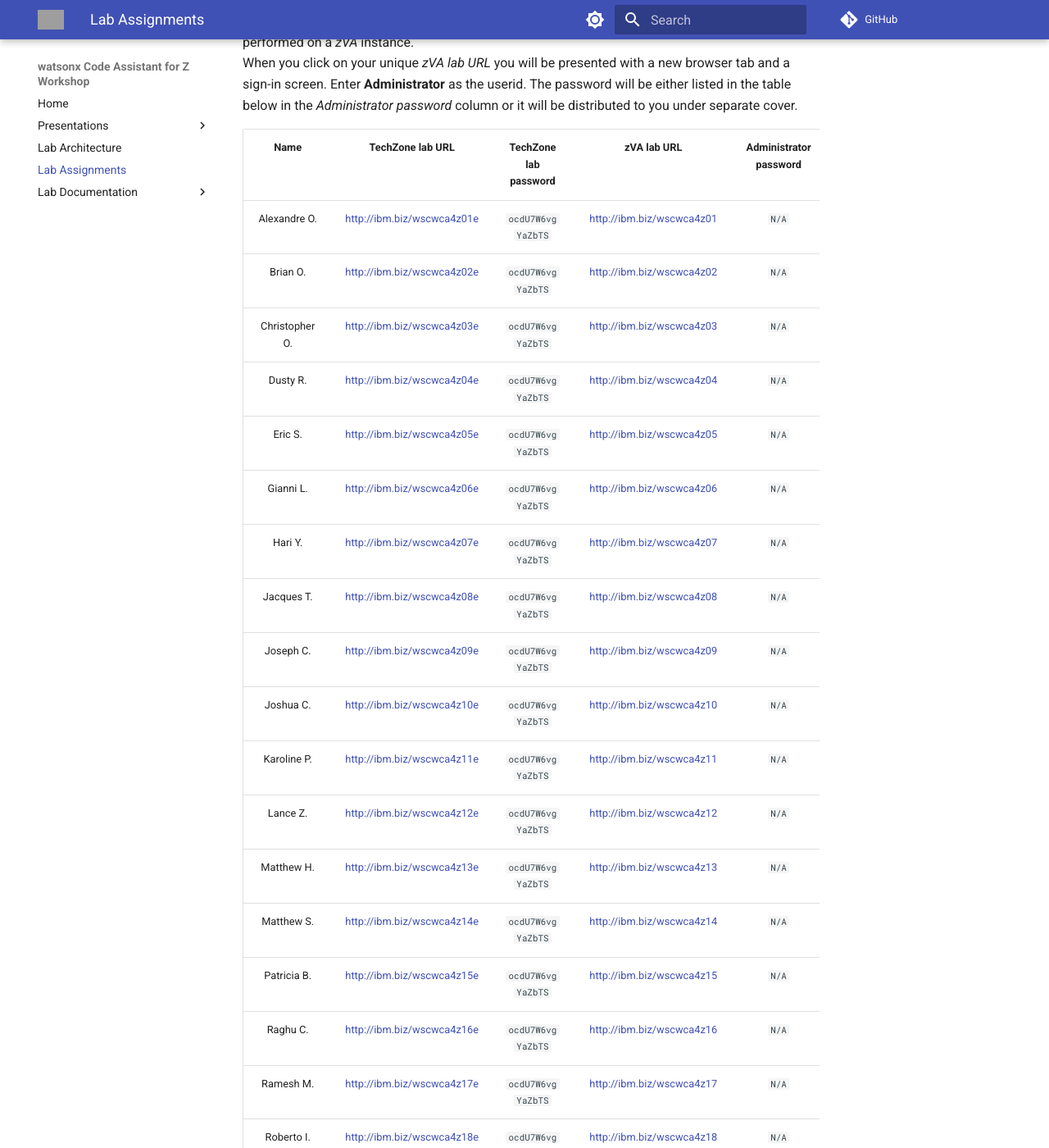
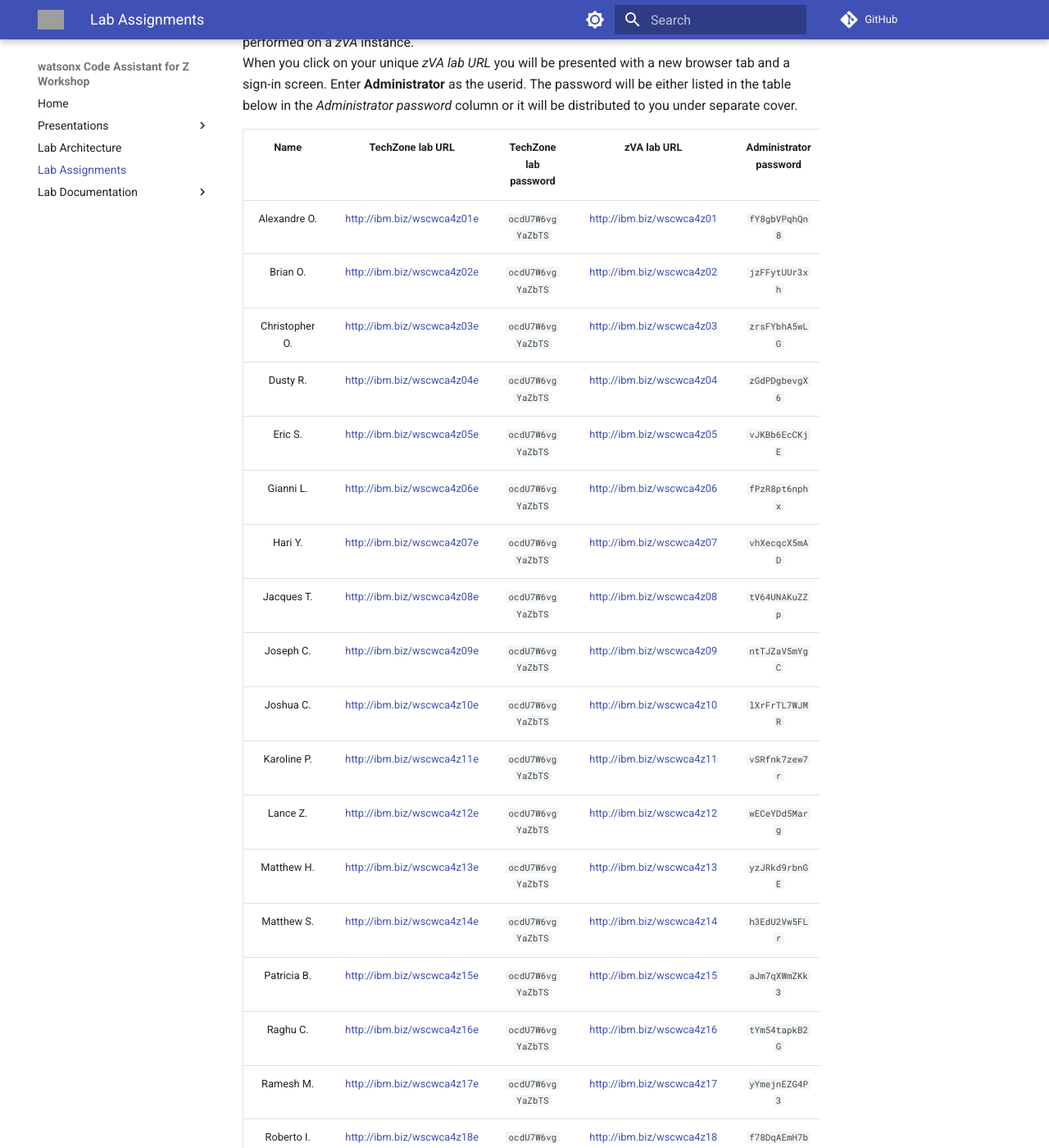
Before and after one commit to ibm-wsc/WCA4Z-Wildfire-Workshop, an MkDocs documentation site: the page built from docs/lab-assignments.md, in a window 1280 px wide and 1400 px high, scrolled down 480 px. Shown: the whole window at 82% size. Built offline with MkDocs 1.6.1 and Material for MkDocs 9.7.7, drawn with Linux system fonts in a browser that asks for light colours; comment, search, counter and statistics services are not loaded; some of the changed lines change nothing that is shown; some of the changed text lies outside the part shown; grey boxes are pictures that could not be loaded.

Commit message:
lab credentials

```diff
--- a/docs/lab-assignments.md
+++ b/docs/lab-assignments.md
@@ -11,32 +11,32 @@
 
 |Name| TechZone lab URL|TechZone lab password| zVA lab URL | Administrator password|
 |:--:|:-------------:|:--------------------:|:-:|:-:|
-|Alexandre O.|[http://ibm.biz/wscwca4z01e](http://ibm.biz/wscwca4z01e){target=_new}|`ocdU7W6vgYaZbTS`|[http://ibm.biz/wscwca4z01](http://ibm.biz/wscwca4z01){target=_new}|`N/A`|
-|Brian O.|[http://ibm.biz/wscwca4z02e](http://ibm.biz/wscwca4z02e){target=_new}|`ocdU7W6vgYaZbTS`|[http://ibm.biz/wscwca4z02](http://ibm.biz/wscwca4z02){target=_new}|`N/A`|
-|Christopher O.|[http://ibm.biz/wscwca4z03e](http://ibm.biz/wscwca4z03e){target=_new}|`ocdU7W6vgYaZbTS`|[http://ibm.biz/wscwca4z03](http://ibm.biz/wscwca4z03){target=_new}|`N/A`|
-|Dusty R.|[http://ibm.biz/wscwca4z04e](http://ibm.biz/wscwca4z04e){target=_new}|`ocdU7W6vgYaZbTS`|[http://ibm.biz/wscwca4z04](http://ibm.biz/wscwca4z04){target=_new}|`N/A`|
-|Eric S.|[http://ibm.biz/wscwca4z05e](http://ibm.biz/wscwca4z05e){target=_new}|`ocdU7W6vgYaZbTS`|[http://ibm.biz/wscwca4z05](http://ibm.biz/wscwca4z05){target=_new}|`N/A`|
-|Gianni L.|[http://ibm.biz/wscwca4z06e](http://ibm.biz/wscwca4z06e){target=_new}|`ocdU7W6vgYaZbTS`|[http://ibm.biz/wscwca4z06](http://ibm.biz/wscwca4z06){target=_new}|`N/A`|
-|Hari Y.|[http://ibm.biz/wscwca4z07e](http://ibm.biz/wscwca4z07e){target=_new}|`ocdU7W6vgYaZbTS`|[http://ibm.biz/wscwca4z07](http://ibm.biz/wscwca4z07){target=_new}|`N/A`|
-|Jacques T.|[http://ibm.biz/wscwca4z08e](http://ibm.biz/wscwca4z08e){target=_new}|`ocdU7W6vgYaZbTS`|[http://ibm.biz/wscwca4z08](http://ibm.biz/wscwca4z08){target=_new}|`N/A`|
-|Joseph C.|[http://ibm.biz/wscwca4z09e](http://ibm.biz/wscwca4z09e){target=_new}|`ocdU7W6vgYaZbTS`|[http://ibm.biz/wscwca4z09](http://ibm.biz/wscwca4z09){target=_new}|`N/A`|
-|Joshua C.|[http://ibm.biz/wscwca4z10e](http://ibm.biz/wscwca4z10e){target=_new}|`ocdU7W6vgYaZbTS`|[http://ibm.biz/wscwca4z10](http://ibm.biz/wscwca4z10){target=_new}|`N/A`|
-|Karoline P.|[http://ibm.biz/wscwca4z11e](http://ibm.biz/wscwca4z11e){target=_new}|`ocdU7W6vgYaZbTS`|[http://ibm.biz/wscwca4z11](http://ibm.biz/wscwca4z11){target=_new}|`N/A`|
-|Lance Z.|[http://ibm.biz/wscwca4z12e](http://ibm.biz/wscwca4z12e){target=_new}|`ocdU7W6vgYaZbTS`|[http://ibm.biz/wscwca4z12](http://ibm.biz/wscwca4z12){target=_new}|`N/A`|
-|Matthew H.|[http://ibm.biz/wscwca4z13e](http://ibm.biz/wscwca4z13e){target=_new}|`ocdU7W6vgYaZbTS`|[http://ibm.biz/wscwca4z13](http://ibm.biz/wscwca4z13){target=_new}|`N/A`|
-|Matthew S.|[http://ibm.biz/wscwca4z14e](http://ibm.biz/wscwca4z14e){target=_new}|`ocdU7W6vgYaZbTS`|[http://ibm.biz/wscwca4z14](http://ibm.biz/wscwca4z14){target=_new}|`N/A`|
-|Patricia B.|[http://ibm.biz/wscwca4z15e](http://ibm.biz/wscwca4z15e){target=_new}|`ocdU7W6vgYaZbTS`|[http://ibm.biz/wscwca4z15](http://ibm.biz/wscwca4z15){target=_new}|`N/A`|
-|Raghu C.|[http://ibm.biz/wscwca4z16e](http://ibm.biz/wscwca4z16e){target=_new}|`ocdU7W6vgYaZbTS`|[http://ibm.biz/wscwca4z16](http://ibm.biz/wscwca4z16){target=_new}|`N/A`|
-|Ramesh M.|[http://ibm.biz/wscwca4z17e](http://ibm.biz/wscwca4z17e){target=_new}|`ocdU7W6vgYaZbTS`|[http://ibm.biz/wscwca4z17](http://ibm.biz/wscwca4z17){target=_new}|`N/A`|
-|Roberto I.|[http://ibm.biz/wscwca4z18e](http://ibm.biz/wscwca4z18e){target=_new}|`ocdU7W6vgYaZbTS`|[http://ibm.biz/wscwca4z18](http://ibm.biz/wscwca4z18){target=_new}|`N/A`|
-|Ryan M.|[http://ibm.biz/wscwca4z19e](http://ibm.biz/wscwca4z19e){target=_new}|`ocdU7W6vgYaZbTS`|[http://ibm.biz/wscwca4z19](http://ibm.biz/wscwca4z19){target=_new}|`N/A`|
-|Shoaib A.|[http://ibm.biz/wscwca4z20e](http://ibm.biz/wscwca4z20e){target=_new}|`ocdU7W6vgYaZbTS`|[http://ibm.biz/wscwca4z20](http://ibm.biz/wscwca4z20){target=_new}|`N/A`|
-|Skip W.|[http://ibm.biz/wscwca4z21e](http://ibm.biz/wscwca4z21e){target=_new}|`ocdU7W6vgYaZbTS`|[http://ibm.biz/wscwca4z21](http://ibm.biz/wscwca4z21){target=_new}|`N/A`|
-|Swapna K.|[http://ibm.biz/wscwca4z22e](http://ibm.biz/wscwca4z22e){target=_new}|`ocdU7W6vgYaZbTS`|[http://ibm.biz/wscwca4z22](http://ibm.biz/wscwca4z22){target=_new}|`N/A`|
-|Todd Z.|[http://ibm.biz/wscwca4z23e](http://ibm.biz/wscwca4z23e){target=_new}|`ocdU7W6vgYaZbTS`|[http://ibm.biz/wscwca4z23](http://ibm.biz/wscwca4z23){target=_new}|`N/A`|
-|Victor R.|[http://ibm.biz/wscwca4z24e](http://ibm.biz/wscwca4z24e){target=_new}|`ocdU7W6vgYaZbTS`|[http://ibm.biz/wscwca4z24](http://ibm.biz/wscwca4z24){target=_new}|`N/A`|
-|Vincent T.|[http://ibm.biz/wscwca4z25e](http://ibm.biz/wscwca4z25e){target=_new}|`ocdU7W6vgYaZbTS`|[http://ibm.biz/wscwca4z25](http://ibm.biz/wscwca4z25){target=_new}|`N/A`|
-|Viswasarathy R.|[http://ibm.biz/wscwca4z26e](http://ibm.biz/wscwca4z26e){target=_new}|`ocdU7W6vgYaZbTS`|[http://ibm.biz/wscwca4z26](http://ibm.biz/wscwca4z26){target=_new}|`N/A`|
+|Alexandre O.|[http://ibm.biz/wscwca4z01e](http://ibm.biz/wscwca4z01e){target=_new}|`ocdU7W6vgYaZbTS`|[http://ibm.biz/wscwca4z01](http://ibm.biz/wscwca4z01){target=_new}|`fY8gbVPqhQn8`|
+|Brian O.|[http://ibm.biz/wscwca4z02e](http://ibm.biz/wscwca4z02e){target=_new}|`ocdU7W6vgYaZbTS`|[http://ibm.biz/wscwca4z02](http://ibm.biz/wscwca4z02){target=_new}|`jzFFytUUr3xh`|
+|Christopher O.|[http://ibm.biz/wscwca4z03e](http://ibm.biz/wscwca4z03e){target=_new}|`ocdU7W6vgYaZbTS`|[http://ibm.biz/wscwca4z03](http://ibm.biz/wscwca4z03){target=_new}|`zrsFYbhA5wLG`|
+|Dusty R.|[http://ibm.biz/wscwca4z04e](http://ibm.biz/wscwca4z04e){target=_new}|`ocdU7W6vgYaZbTS`|[http://ibm.biz/wscwca4z04](http://ibm.biz/wscwca4z04){target=_new}|`zGdPDgbevgX6`|
+|Eric S.|[http://ibm.biz/wscwca4z05e](http://ibm.biz/wscwca4z05e){target=_new}|`ocdU7W6vgYaZbTS`|[http://ibm.biz/wscwca4z05](http://ibm.biz/wscwca4z05){target=_new}|`vJKBb6EcCKjE`|
+|Gianni L.|[http://ibm.biz/wscwca4z06e](http://ibm.biz/wscwca4z06e){target=_new}|`ocdU7W6vgYaZbTS`|[http://ibm.biz/wscwca4z06](http://ibm.biz/wscwca4z06){target=_new}|`fPzR8pt6nphx`|
+|Hari Y.|[http://ibm.biz/wscwca4z07e](http://ibm.biz/wscwca4z07e){target=_new}|`ocdU7W6vgYaZbTS`|[http://ibm.biz/wscwca4z07](http://ibm.biz/wscwca4z07){target=_new}|`vhXecqcX5mAD`|
+|Jacques T.|[http://ibm.biz/wscwca4z08e](http://ibm.biz/wscwca4z08e){target=_new}|`ocdU7W6vgYaZbTS`|[http://ibm.biz/wscwca4z08](http://ibm.biz/wscwca4z08){target=_new}|`tV64UNAKuZZp`|
+|Joseph C.|[http://ibm.biz/wscwca4z09e](http://ibm.biz/wscwca4z09e){target=_new}|`ocdU7W6vgYaZbTS`|[http://ibm.biz/wscwca4z09](http://ibm.biz/wscwca4z09){target=_new}|`ntTJZaV5mYgC`|
+|Joshua C.|[http://ibm.biz/wscwca4z10e](http://ibm.biz/wscwca4z10e){target=_new}|`ocdU7W6vgYaZbTS`|[http://ibm.biz/wscwca4z10](http://ibm.biz/wscwca4z10){target=_new}|`lXrFrTL7WJMR`|
+|Karoline P.|[http://ibm.biz/wscwca4z11e](http://ibm.biz/wscwca4z11e){target=_new}|`ocdU7W6vgYaZbTS`|[http://ibm.biz/wscwca4z11](http://ibm.biz/wscwca4z11){target=_new}|`vSRfnk7zew7r`|
+|Lance Z.|[http://ibm.biz/wscwca4z12e](http://ibm.biz/wscwca4z12e){target=_new}|`ocdU7W6vgYaZbTS`|[http://ibm.biz/wscwca4z12](http://ibm.biz/wscwca4z12){target=_new}|`wECeYDd5Marg`|
+|Matthew H.|[http://ibm.biz/wscwca4z13e](http://ibm.biz/wscwca4z13e){target=_new}|`ocdU7W6vgYaZbTS`|[http://ibm.biz/wscwca4z13](http://ibm.biz/wscwca4z13){target=_new}|`yzJRkd9rbnGE`|
+|Matthew S.|[http://ibm.biz/wscwca4z14e](http://ibm.biz/wscwca4z14e){target=_new}|`ocdU7W6vgYaZbTS`|[http://ibm.biz/wscwca4z14](http://ibm.biz/wscwca4z14){target=_new}|`h3EdU2Vw5FLr`|
+|Patricia B.|[http://ibm.biz/wscwca4z15e](http://ibm.biz/wscwca4z15e){target=_new}|`ocdU7W6vgYaZbTS`|[http://ibm.biz/wscwca4z15](http://ibm.biz/wscwca4z15){target=_new}|`aJm7qXWmZKk3`|
+|Raghu C.|[http://ibm.biz/wscwca4z16e](http://ibm.biz/wscwca4z16e){target=_new}|`ocdU7W6vgYaZbTS`|[http://ibm.biz/wscwca4z16](http://ibm.biz/wscwca4z16){target=_new}|`tYm54tapkB2G`|
+|Ramesh M.|[http://ibm.biz/wscwca4z17e](http://ibm.biz/wscwca4z17e){target=_new}|`ocdU7W6vgYaZbTS`|[http://ibm.biz/wscwca4z17](http://ibm.biz/wscwca4z17){target=_new}|`yYmejnEZG4P3`|
+|Roberto I.|[http://ibm.biz/wscwca4z18e](http://ibm.biz/wscwca4z18e){target=_new}|`ocdU7W6vgYaZbTS`|[http://ibm.biz/wscwca4z18](http://ibm.biz/wscwca4z18){target=_new}|`f78DqAEmH7bt`|
+|Ryan M.|[http://ibm.biz/wscwca4z19e](http://ibm.biz/wscwca4z19e){target=_new}|`ocdU7W6vgYaZbTS`|[http://ibm.biz/wscwca4z19](http://ibm.biz/wscwca4z19){target=_new}|`dzVuMlLnAy99`|
+|Shoaib A.|[http://ibm.biz/wscwca4z20e](http://ibm.biz/wscwca4z20e){target=_new}|`ocdU7W6vgYaZbTS`|[http://ibm.biz/wscwca4z20](http://ibm.biz/wscwca4z20){target=_new}|`kYQjvnYk456K`|
+|Skip W.|[http://ibm.biz/wscwca4z21e](http://ibm.biz/wscwca4z21e){target=_new}|`ocdU7W6vgYaZbTS`|[http://ibm.biz/wscwca4z21](http://ibm.biz/wscwca4z21){target=_new}|`e7Ty699Gka7x`|
+|Swapna K.|[http://ibm.biz/wscwca4z22e](http://ibm.biz/wscwca4z22e){target=_new}|`ocdU7W6vgYaZbTS`|[http://ibm.biz/wscwca4z22](http://ibm.biz/wscwca4z22){target=_new}|`pSHx6kFDntSr`|
+|Todd Z.|[http://ibm.biz/wscwca4z23e](http://ibm.biz/wscwca4z23e){target=_new}|`ocdU7W6vgYaZbTS`|[http://ibm.biz/wscwca4z23](http://ibm.biz/wscwca4z23){target=_new}|`ktakhF7kGLXJ`|
+|Victor R.|[http://ibm.biz/wscwca4z24e](http://ibm.biz/wscwca4z24e){target=_new}|`ocdU7W6vgYaZbTS`|[http://ibm.biz/wscwca4z24](http://ibm.biz/wscwca4z24){target=_new}|`yZLEKSnMcge2`|
+|Vincent T.|[http://ibm.biz/wscwca4z25e](http://ibm.biz/wscwca4z25e){target=_new}|`ocdU7W6vgYaZbTS`|[http://ibm.biz/wscwca4z25](http://ibm.biz/wscwca4z25){target=_new}|`dxc7FSA4p986`|
+|Viswasarathy R.|[http://ibm.biz/wscwca4z26e](http://ibm.biz/wscwca4z26e){target=_new}|`ocdU7W6vgYaZbTS`|[http://ibm.biz/wscwca4z26](http://ibm.biz/wscwca4z26){target=_new}|`tdL6au54JCH6`|
 |TBD|[http://ibm.biz/wscwca4z27e](http://ibm.biz/wscwca4z27e){target=_new}|`ocdU7W6vgYaZbTS`|[http://ibm.biz/wscwca4z27](http://ibm.biz/wscwca4z27){target=_new}|`N/A`|
 |TBD|[http://ibm.biz/wscwca4z28e](http://ibm.biz/wscwca4z28e){target=_new}|`ocdU7W6vgYaZbTS`|[http://ibm.biz/wscwca4z28e](http://ibm.biz/wscwca4z28){target=_new}|`N/A`|
 |TBD|[http://ibm.biz/wscwca4z29e](http://ibm.biz/wscwca4z29e){target=_new}|`ocdU7W6vgYaZbTS`|[http://ibm.biz/wscwca4z29](http://ibm.biz/wscwca4z29){target=_new}|`N/A`|
```
